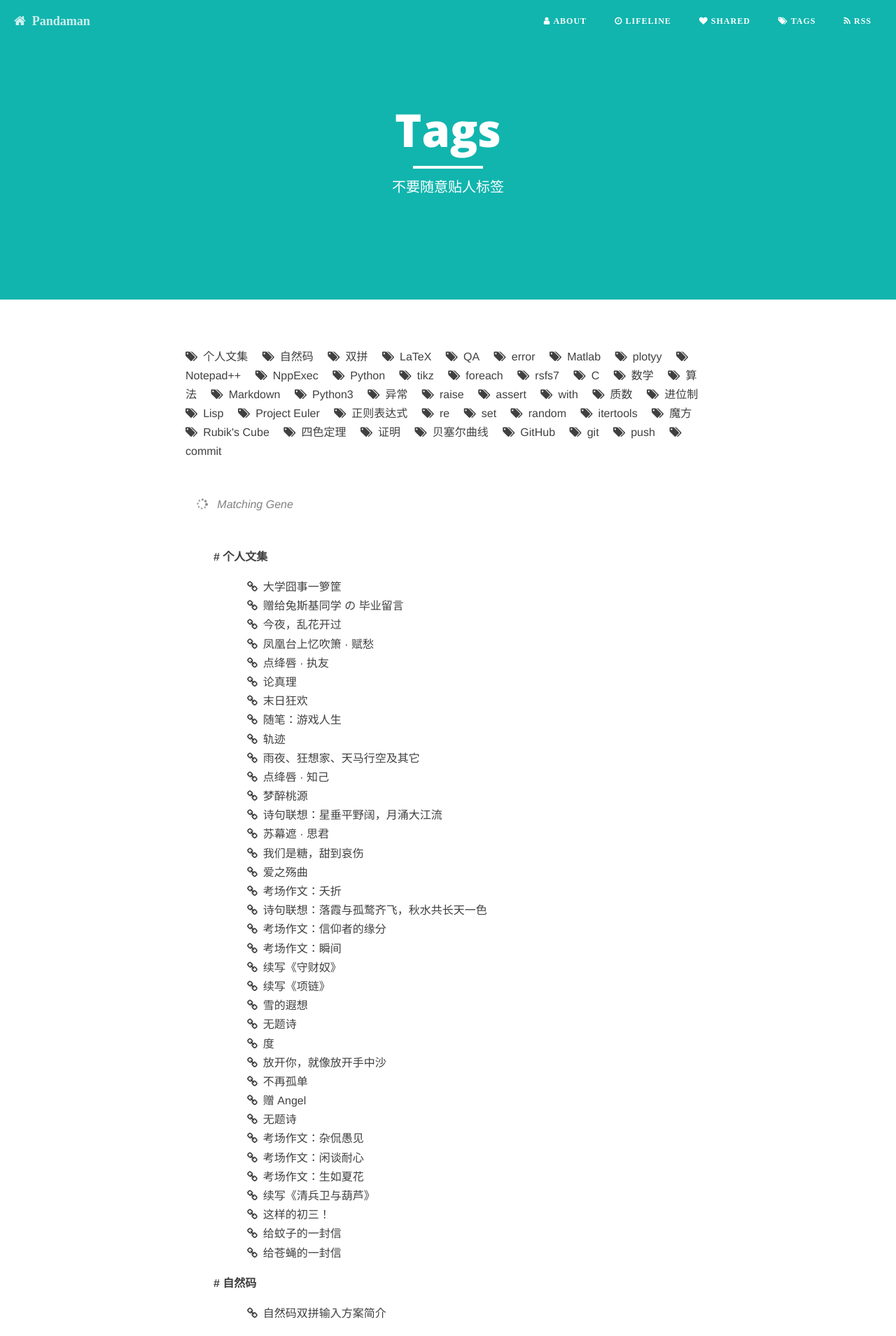
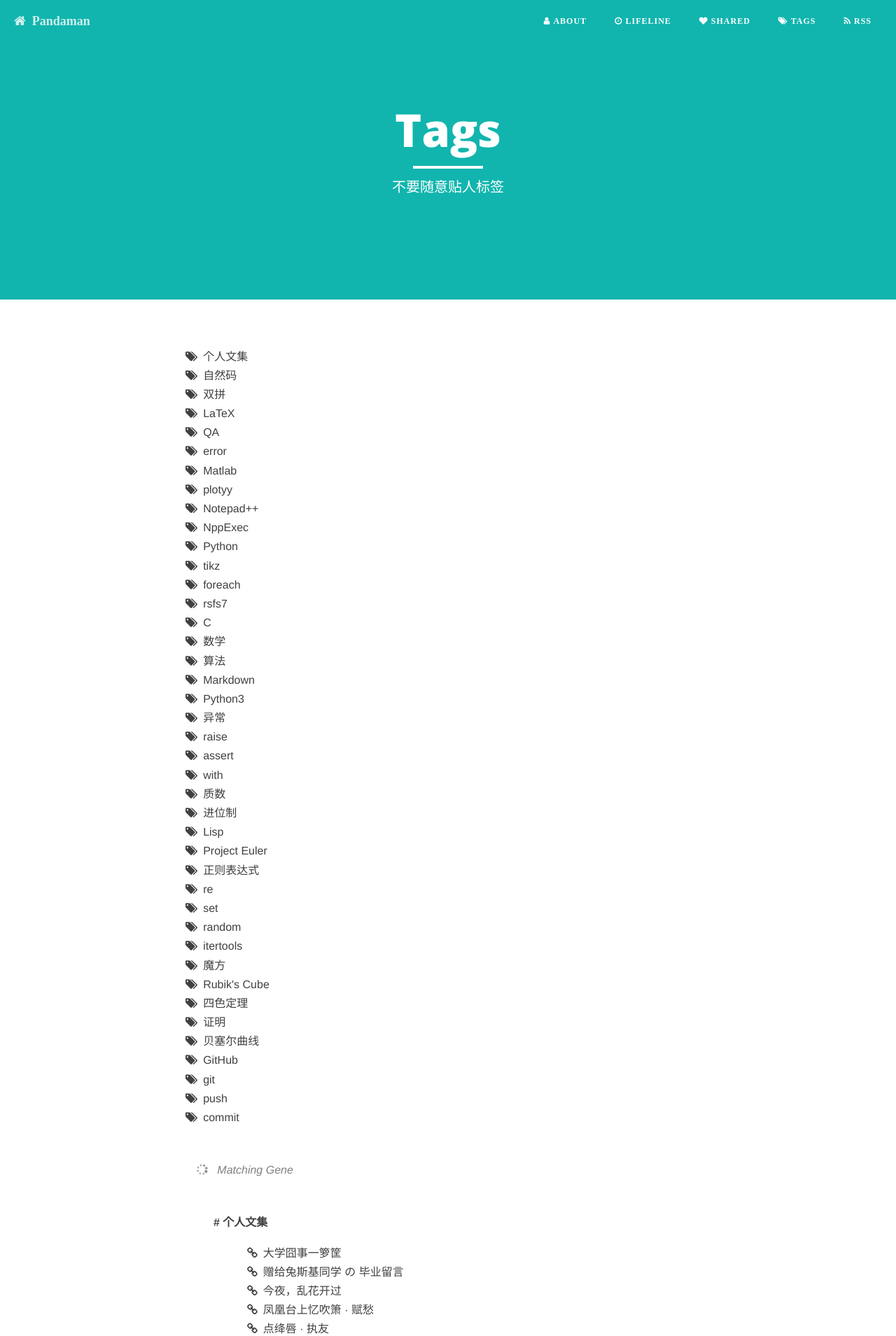
Before and after one commit to ceares/ceares.github.io, a Jekyll site: the page built from tags.md, in a window 1280 px wide. Shown: the top 1909 px of the page at 70% size. Built offline with Jekyll 4.4.1, drawn with Linux system fonts in a browser that asks for light colours; nearby versions of some CDN libraries; library files that are not in the unit come from our copies.

Commit message:
from sp3

```diff
--- a/tags.md
+++ b/tags.md
@@ -7,8 +7,8 @@ header-img: "img/semantic.jpg"
 
 <div id='tag_cloud' style="margin:0.5in 0em;font-weight: normal;text-align:left;text-align-last:left">
 {% for tag in site.tags %}
-<span style="margin-right:1em;">
-<a href="#{{ tag[0] }}" title="{{ tag[0] }}" rel="{{ tag[1].size }}"><i class="fa fa-tags">&nbsp;&nbsp;</i>{{ tag[0] }}</a></span>
+<div style="margin-right:1em;">
+<a href="#{{ tag[0] }}" title="{{ tag[0] }}" rel="{{ tag[1].size }}"><i class="fa fa-tags">&nbsp;&nbsp;</i>{{ tag[0] }}</a></div>
 {% endfor %}
 </div>
 
```
